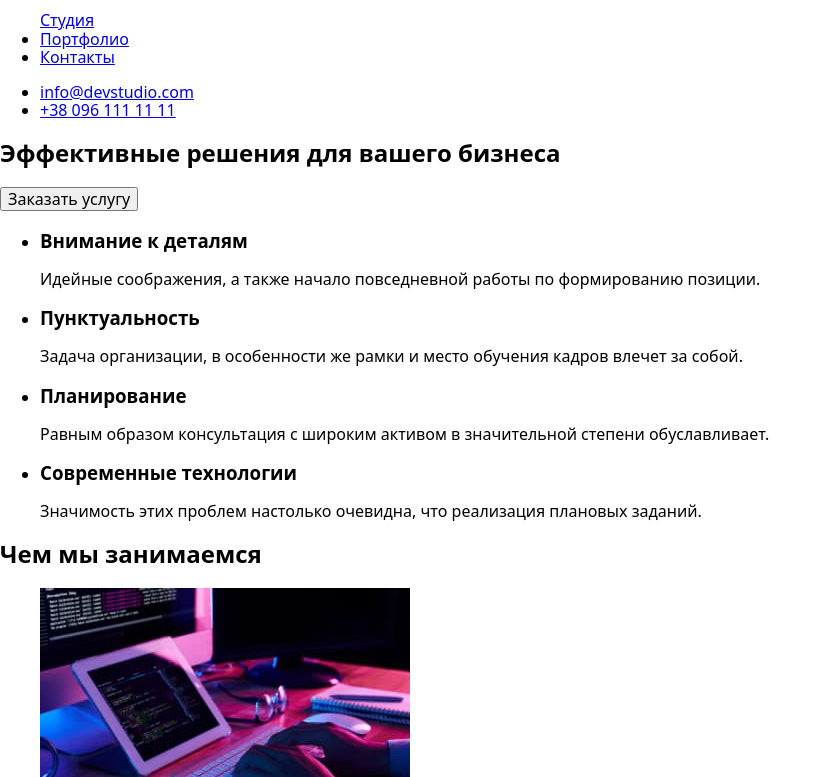
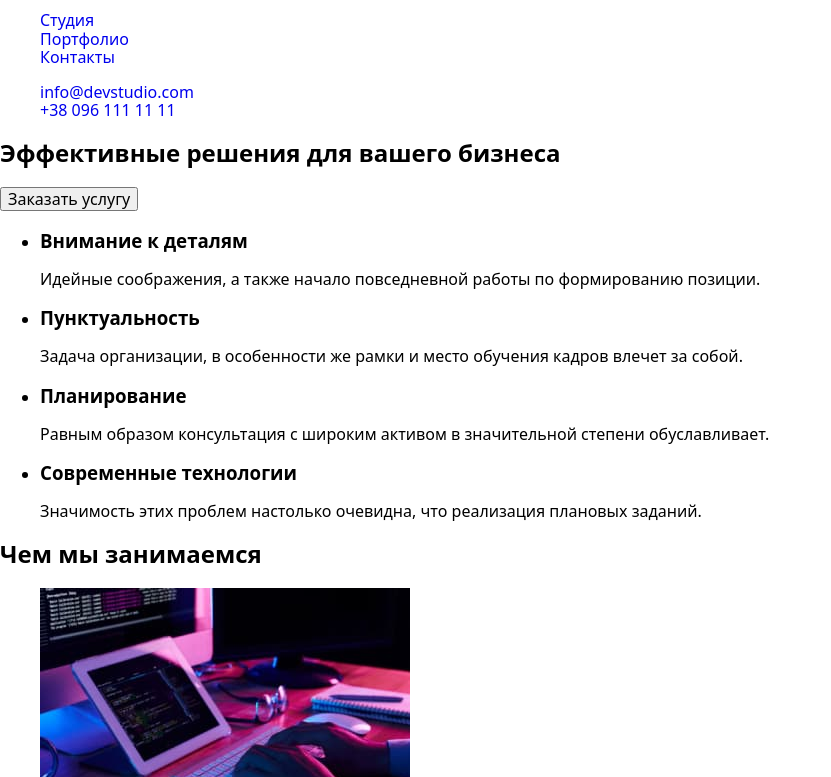
Before and after one commit to Korystov/goit-markup-hw-02, a plain HTML site: page index.html in a window 1280 px wide. Shown: the part 23-800 px from the top of the page, without its empty margins (0-831 px from the left). Drawn offline with nearby package versions, Linux system fonts and the light colour scheme.

Commit message:
add commit to readme

```diff
--- a/css/styles.css
+++ b/css/styles.css
@@ -0,0 +1,7 @@
+.list {
+    list-style: none;
+}
+
+.link {
+    text-decoration: none;
+}
--- a/index.html
+++ b/index.html
@@ -26,15 +26,17 @@
     <header class="hedear">
       <nav class="menu">
         <a class="logo" href="./index.html" lang="en"> <span class="logo-accent">Web</span>Studio </a>
-        <ul class="menu-list>
-          <li><a href="./index.html">Студия</a></li>
-          <li><a href="./portfolio.html">Портфолио</a></li>
-          <li><a class="menu-link link" href="#feedback">Контакты</a></li>
+        <ul class="menu-list list">
+          <li class="menu-list-item"><a class="menu-list-link link" href="./index.html">Студия</a></li>
+          <li class="menu-list-item"><a class="menu-list-link link" href="./portfolio.html">Портфолио</a></li>
+          <li class="menu-list-item"><a class="menu-link link" href="#feedback">Контакты</a></li>
         </ul>
       </nav>
-      <ul>
-        <li><a href="mailto:info@devstudio.com">info@devstudio.com</a></li>
-        <li><a href="tel:+380961111111">+38 096 111 11 11</a></li>
+      <ul class="contact-list list">
+        <li class="contact-list-item">
+          <a class="contact-list-link link" href="mailto:info@devstudio.com">info@devstudio.com</a></li>
+        <li class="contact-list-item">
+          <a class="contact-list-link link" href="tel:+380961111111">+38 096 111 11 11</a></li>
       </ul>
     </header>
     <main>
@@ -177,7 +179,7 @@
               <li><a href="mailto:info@devstudio.com">info@devstudio.com</a></li>
               <li><a href="tel:+380961111111">+38 096 111 11 11</a></li>
             </ul>
-        </section>
+          </section>
       </address>
     </footer>
   </body>
```
Also changed, not shown: portfolio.html (+9 -7 lines), 1 other file.
